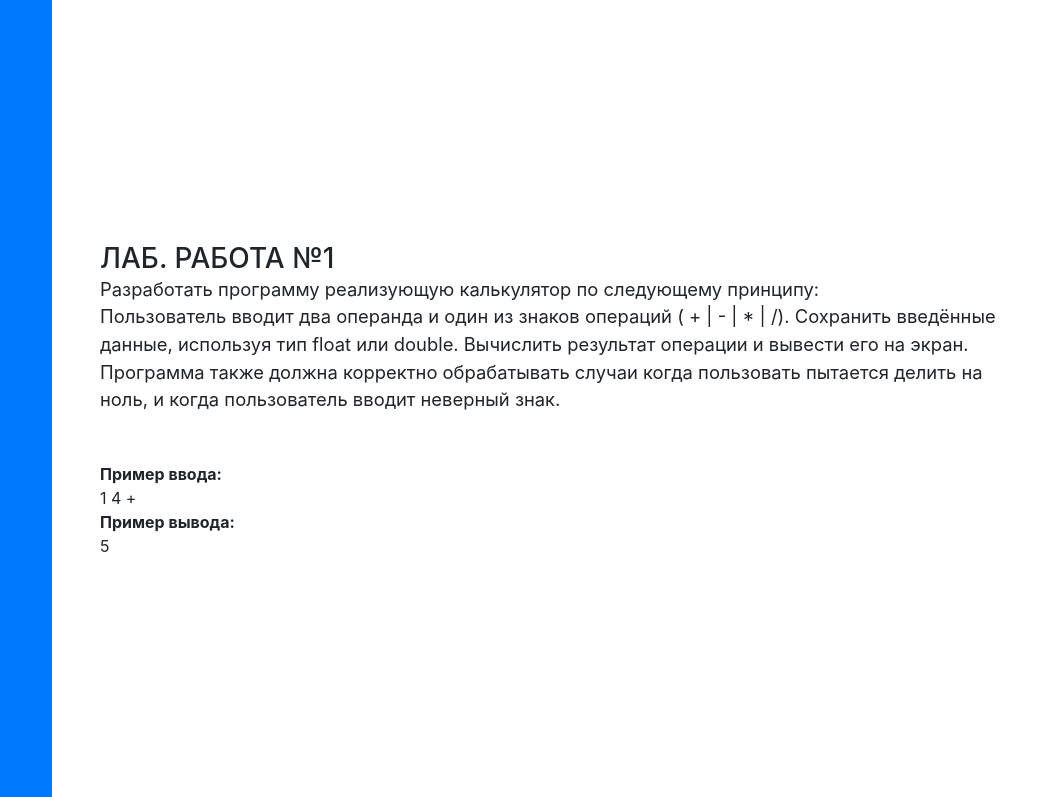
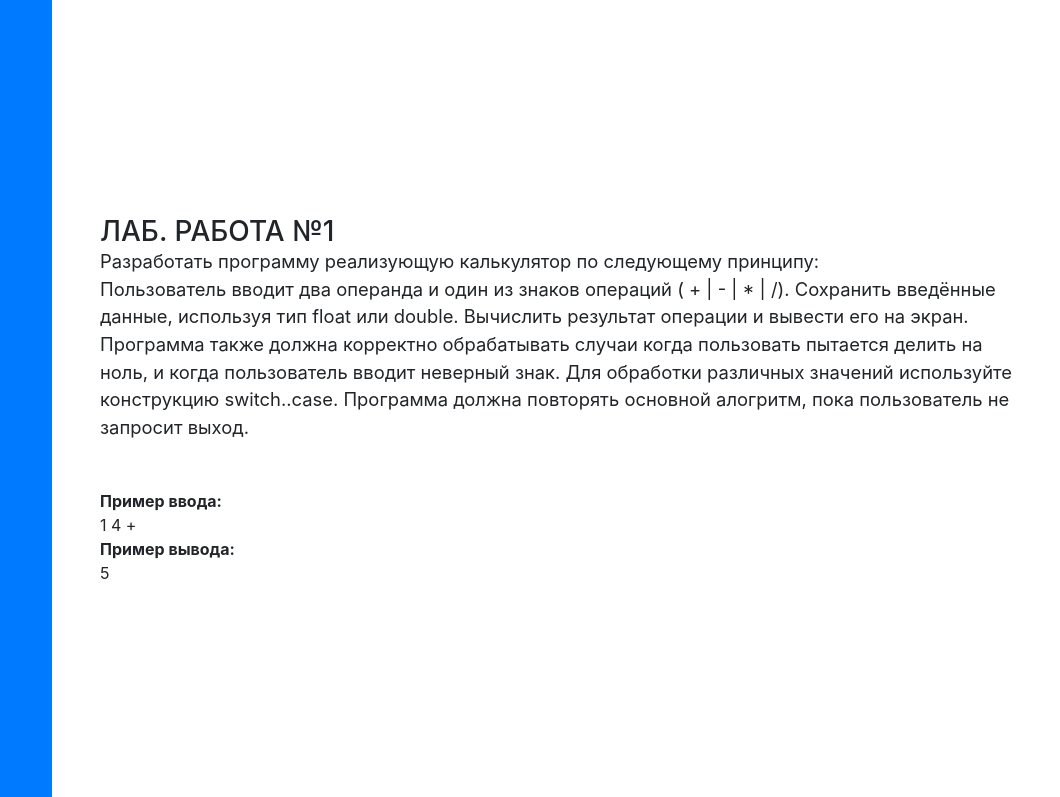
Before and after one commit to Toxa-man/site, a website with bundled scripts: page html/tasks_first.html in a window 1280 px wide. Shown: the top 797 px of the page, 220-1280 px from the left. Built offline with nearby package versions, Linux system fonts and the light colour scheme; a web font is replaced by a local one.

Commit message:
Updated lab1

```diff
--- a/html/tasks_first.html
+++ b/html/tasks_first.html
@@ -66,7 +66,8 @@
             <h3 class="mb-0">Лаб. работа №1</h3>
             <p class="lead mb-5">Разработать программу реализующую калькулятор по следующему принципу:<br>
                 Пользователь вводит два операнда и один из знаков операций ( + | - | * | /). Сохранить введённые данные, используя тип float или double. Вычислить результат операции и вывести его на экран. <br>
-                Программа также должна корректно обрабатывать случаи когда пользовать пытается делить на ноль, и когда пользователь вводит неверный знак.<br>
+                Программа также должна корректно обрабатывать случаи когда пользовать пытается делить на ноль, и когда пользователь вводит неверный знак.
+                Для обработки различных значений используйте конструкцию switch..case. Программа должна повторять основной алогритм, пока пользователь не запросит выход. <br>
             </p>
             <p class="my-0 font-weight-bold" >Пример ввода: </p>
             <p class="my-0">1 4 + </p>
```
